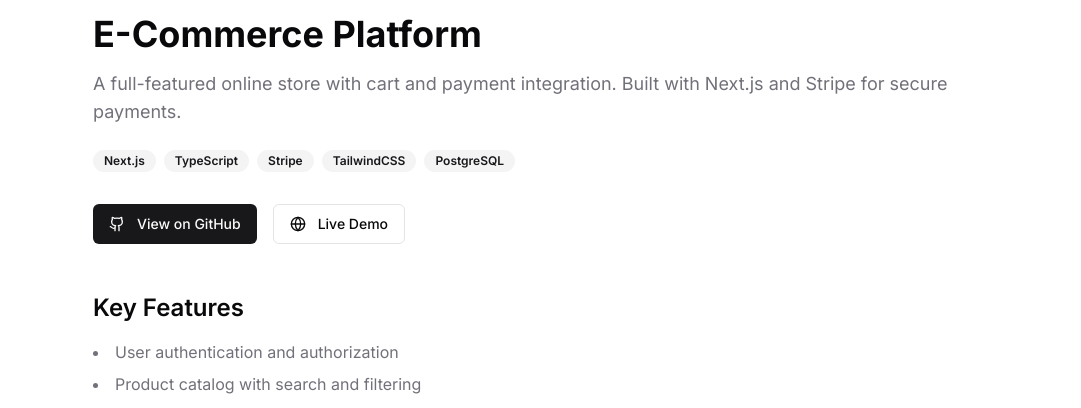
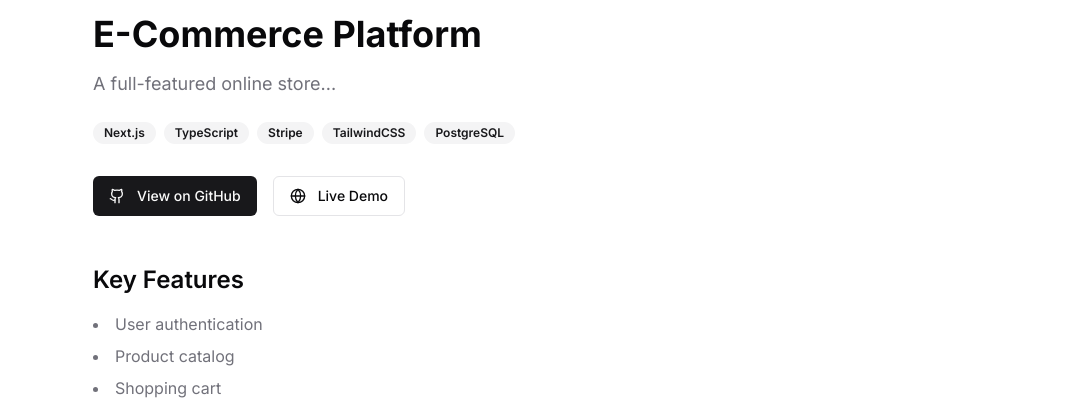
Before and after one commit to FirdousN/Firdous-Portfolio-bolt, a Next.js app: page /projects/project-1 in a window 1280 px wide. Shown: the part 530-938 px from the top of the page, without its empty margins (99-1180 px from the left). Built offline with nearby package versions, Linux system fonts and the light colour scheme.

Commit message:
update [slug]/page.tsx file again

```diff
--- a/app/projects/[slug]/page.tsx
+++ b/app/projects/[slug]/page.tsx
@@ -1,66 +1,54 @@
-import { notFound } from 'next/navigation';
-import ClientProjectDetail from '@/app/projects/ClientProjectDetail';
-import { Metadata } from 'next';
+import { notFound } from "next/navigation";
+import ClientProjectDetail from "@/app/projects/ClientProjectDetail";
+import { Metadata, PageProps } from "next";
 
 export const metadata: Metadata = {
-  title: 'Project Detail',
+  title: "Project Detail",
 };
 
 // Define your project data
 const projects = {
-  'project-1': {
-    title: 'E-Commerce Platform',
-    description:
-      'A full-featured online store with cart and payment integration. Built with Next.js and Stripe for secure payments.',
-    image:
-      'https://images.pexels.com/photos/39284/macbook-apple-imac-computer-39284.jpeg',
-    tags: ['Next.js', 'TypeScript', 'Stripe', 'TailwindCSS', 'PostgreSQL'],
-    github: 'https://github.com/username/project-1',
-    demo: 'https://project-1.demo',
-    features: [
-      'User authentication and authorization',
-      'Product catalog with search and filtering',
-      'Shopping cart with local storage',
-      'Secure payment processing with Stripe',
-      'Order management and tracking',
-    ],
+  "project-1": {
+    title: "E-Commerce Platform",
+    description: "A full-featured online store...",
+    image: "https://images.pexels.com/photos/39284/macbook-apple-imac-computer-39284.jpeg",
+    tags: ["Next.js", "TypeScript", "Stripe", "TailwindCSS", "PostgreSQL"],
+    github: "https://github.com/username/project-1",
+    demo: "https://project-1.demo",
+    features: ["User authentication", "Product catalog", "Shopping cart", "Secure payments", "Order tracking"],
   },
-  'project-2': {
-    title: 'Social Media Dashboard',
-    description:
-      'Analytics and management platform for social media accounts',
-    image:
-      'https://images.pexels.com/photos/265087/pexels-photo-265087.jpeg',
-    tags: ['React', 'Redux', 'TailwindCSS'],
-    github: 'https://github.com/username/project-2',
-    demo: 'https://project-2.demo',
+  "project-2": {
+    title: "Social Media Dashboard",
+    description: "Analytics and management platform for social media accounts",
+    image: "https://images.pexels.com/photos/265087/pexels-photo-265087.jpeg",
+    tags: ["React", "Redux", "TailwindCSS"],
+    github: "https://github.com/username/project-2",
+    demo: "https://project-2.demo",
     features: [],
   },
-  'project-3': {
-    title: 'Task Management App',
-    description: 'Collaborative task management with real-time updates',
-    image:
-      'https://images.pexels.com/photos/1181298/pexels-photo-1181298.jpeg',
-    tags: ['Vue.js', 'Firebase', 'Sass'],
-    github: 'https://github.com/username/project-3',
-    demo: 'https://project-3.demo',
+  "project-3": {
+    title: "Task Management App",
+    description: "Collaborative task management with real-time updates",
+    image: "https://images.pexels.com/photos/1181298/pexels-photo-1181298.jpeg",
+    tags: ["Vue.js", "Firebase", "Sass"],
+    github: "https://github.com/username/project-3",
+    demo: "https://project-3.demo",
     features: [],
   },
 };
 
-// ✅ Pre-render dynamic routes
+// ✅ Generate static params
 export function generateStaticParams() {
   return Object.keys(projects).map((slug) => ({ slug }));
 }
 
-// ✅ Correct type for dynamic route
-type Props = {
-  params: { slug: string };
-};
+// ✅ Correct typing for App Router
+export default function ProjectPage({ params }: PageProps<{ slug: string }>) {
+  const project = projects[params.slug as keyof typeof projects];
 
-export default function ProjectPage({ params }: Props) {
-  const project = projects[params.slug as keyof typeof projects];
-  if (!project) notFound();
+  if (!project) {
+    notFound();
+  }
 
   return (
     <main className="container mx-auto py-12 px-4">
```
